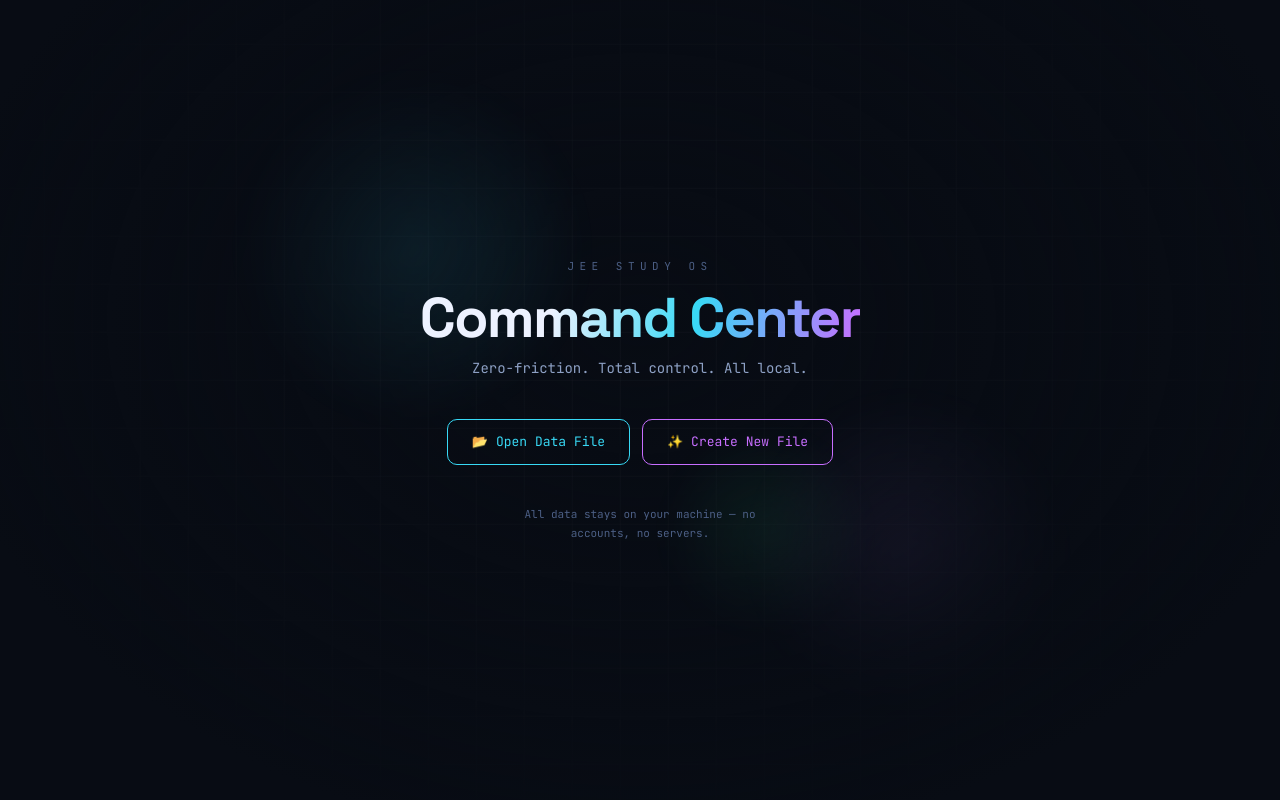
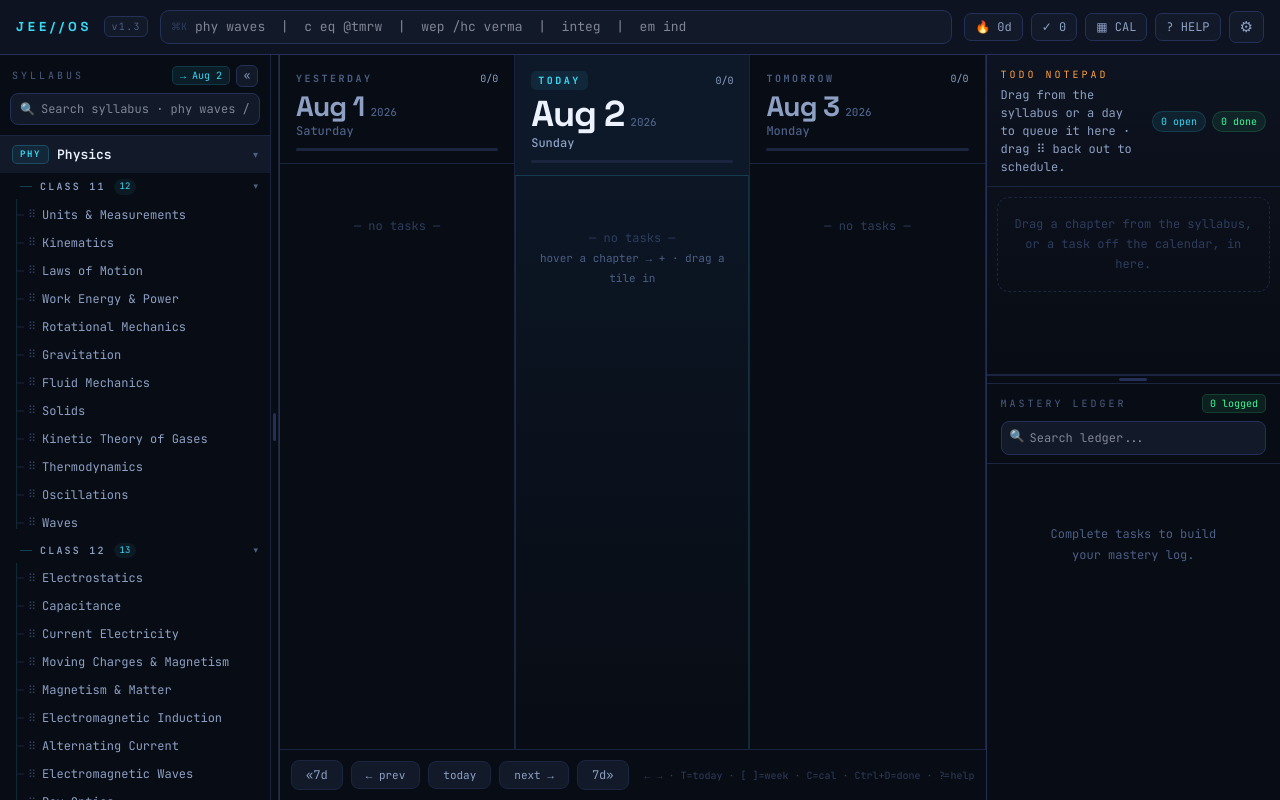
Before and after one commit to Abhi-1-0-1/JEE, a React (Vite) app: page / in a window 1280 px wide. Built offline with nearby package versions, Linux system fonts and the light colour scheme.

Commit message:
use local storage instead of json

```diff
--- a/src/App.jsx
+++ b/src/App.jsx
@@ -544,36 +544,45 @@ const fmtYear    = (iso) => iso.slice(0, 4);
 
 // ─── FILE SYSTEM ACCESS ────────────────────────────────────────────────────────
 
-const fsaSupported = () => typeof window !== "undefined" && typeof window.showOpenFilePicker === "function";
-
-async function openFilePicker() {
-  const [fh] = await window.showOpenFilePicker({ types:[{ description:"JSON Data File", accept:{"application/json":[".json"]} }] });
-  return fh;
-}
-async function saveFilePicker() {
-  return window.showSaveFilePicker({ suggestedName:"jee-study-data.json", types:[{ description:"JSON Data File", accept:{"application/json":[".json"]} }] });
-}
-async function readFH(fh) {
-  const text = await (await fh.getFile()).text();
-  try { return normalizeData(JSON.parse(text)); } catch { return null; }
-}
-async function writeFH(fh, data) {
-  const w = await fh.createWritable();
-  await w.write(JSON.stringify(data, null, 2));
-  await w.close();
+const STORAGE_KEY = "jee-study-os:data:v1";
+
+function storageSupported() {
+  if (typeof window === "undefined" || !window.localStorage) return false;
+  try {
+    const testKey = "jee-study-os:storage-test";
+    window.localStorage.setItem(testKey, "1");
+    window.localStorage.removeItem(testKey);
+    return true;
+  } catch {
+    return false;
+  }
+}
+
+function loadStoredData() {
+  if (!storageSupported()) return normalizeData(DEFAULT_DATA());
+  try {
+    const raw = window.localStorage.getItem(STORAGE_KEY);
+    return raw ? normalizeData(JSON.parse(raw)) : normalizeData(DEFAULT_DATA());
+  } catch {
+    return normalizeData(DEFAULT_DATA());
+  }
+}
+
+function saveStoredData(data) {
+  if (!storageSupported()) throw new Error("Browser storage is unavailable.");
+  window.localStorage.setItem(STORAGE_KEY, JSON.stringify(data));
 }
 
 // ─── SETUP SCREEN ──────────────────────────────────────────────────────────────
 
 function SetupScreen({ onReady }) {
   const [error, setError] = useState("");
-  const handleOpen = async () => {
-    try { const fh = await openFilePicker(); onReady(fh, (await readFH(fh)) ?? normalizeData(DEFAULT_DATA())); }
-    catch (e) { if (e.name !== "AbortError") setError(e.message); }
-  };
-  const handleCreate = async () => {
-    try { const fh = await saveFilePicker(); const fresh = normalizeData(DEFAULT_DATA()); await writeFH(fh, fresh); onReady(fh, fresh); }
-    catch (e) { if (e.name !== "AbortError") setError(e.message); }
+  const handleStart = () => {
+    if (!storageSupported()) {
+      setError("Browser storage is blocked. Enable site data/storage for this site.");
+      return;
+    }
+    onReady(loadStoredData());
   };
   return (
     <div style={{ position:"relative", minHeight:"100vh", background:"var(--bg-base)", display:"flex", flexDirection:"column", alignItems:"center", justifyContent:"center", gap:"2.5rem", fontFamily:"'JetBrains Mono', monospace", padding:"0 1.5rem", overflow:"hidden" }}>
@@ -596,25 +605,18 @@ function SetupScreen({ onReady }) {
 
       <p className="hero-sub" style={{ fontSize:14, color:"var(--text-sec)", marginTop:-28, textAlign:"center" }}>Zero-friction. Total control. All local.</p>
 
-      {fsaSupported() ? (
-        <div className="hero-cta" style={{ display:"flex", gap:12 }}>
-          <button className="hero-btn" onClick={handleOpen} style={{ padding:"12px 24px", fontSize:13, color:"var(--accent-cyan)", border:"1px solid var(--accent-cyan)", background:"var(--accent-cyan)12", borderRadius:10, cursor:"pointer", fontFamily:"'JetBrains Mono', monospace", boxShadow:"0 0 0 0 transparent" }}
-            onMouseEnter={e=>e.currentTarget.style.boxShadow="0 8px 28px -8px #38D9F560"} onMouseLeave={e=>e.currentTarget.style.boxShadow="0 0 0 0 transparent"}
-          >📂 Open Data File</button>
-          <button className="hero-btn" onClick={handleCreate} style={{ padding:"12px 24px", fontSize:13, color:"var(--accent-purple)", border:"1px solid var(--accent-purple)", background:"var(--accent-purple)12", borderRadius:10, cursor:"pointer", fontFamily:"'JetBrains Mono', monospace", boxShadow:"0 0 0 0 transparent" }}
-            onMouseEnter={e=>e.currentTarget.style.boxShadow="0 8px 28px -8px #B084FC60"} onMouseLeave={e=>e.currentTarget.style.boxShadow="0 0 0 0 transparent"}
-          >✨ Create New File</button>
-        </div>
-      ) : (
-        <div className="hero-cta" style={{ color:"var(--accent-red)", fontSize:13, textAlign:"center", maxWidth:380 }}>⚠ Browser does not support File System Access API.<br/>Use Chrome 86+ or Edge 86+.</div>
-      )}
+      <div className="hero-cta" style={{ display:"flex", gap:12 }}>
+        <button className="hero-btn" onClick={handleStart} style={{ padding:"12px 24px", fontSize:13, color:"var(--accent-cyan)", border:"1px solid var(--accent-cyan)", background:"var(--accent-cyan)12", borderRadius:10, cursor:"pointer", fontFamily:"'JetBrains Mono', monospace", boxShadow:"0 0 0 0 transparent" }}
+          onMouseEnter={e=>e.currentTarget.style.boxShadow="0 8px 28px -8px #38D9F560"} onMouseLeave={e=>e.currentTarget.style.boxShadow="0 0 0 0 transparent"}
+        >Open Planner</button>
+      </div>
       {error && <p style={{ color:"var(--accent-red)", fontSize:12, position:"relative" }}>{error}</p>}
-      <p className="hero-foot" style={{ fontSize:11, color:"var(--text-muted)", maxWidth:280, textAlign:"center", lineHeight:1.7 }}>All data stays on your machine — no accounts, no servers.</p>
+      <p className="hero-foot" style={{ fontSize:11, color:"var(--text-muted)", maxWidth:340, textAlign:"center", lineHeight:1.7 }}>All data stays in this browser profile - no JSON file, no accounts, no servers.</p>
     </div>
   );
 }
 
-// ─── COMMAND BAR ───────────────────────────────────────────────────────────────
+// COMMAND BAR
 
 function CommandBar({ activeDate, onAddTask, cmdRef }) {
   const [val,       setVal]       = useState("");
@@ -1980,8 +1982,7 @@ const SIDEBAR_MAX_WIDTH      = 480;
 const SIDEBAR_COLLAPSED_WIDTH = 44;
 
 export default function App() {
-  const [fileHandle,   setFileHandle]   = useState(null);
-  const [data,         setData]         = useState(null);
+  const [data,         setData]         = useState(() => loadStoredData());
   const [activeDate,   setActiveDate]   = useState(todayStr());
   const [showHelp,     setShowHelp]     = useState(false);
   const [showCalendar, setShowCalendar] = useState(false);
@@ -2047,18 +2048,19 @@ export default function App() {
   const resetSidebarWidth = useCallback(() => setSidebarWidth(SIDEBAR_DEFAULT_WIDTH), []);
 
   const schedSave = useCallback((nextData) => {
-    if (!fileHandle) return;
     clearTimeout(saveTimer.current);
     setSaveStatus("saving");
     saveTimer.current = setTimeout(() => {
-      writeFH(fileHandle, { ...nextData, meta:{ ...nextData.meta, lastModified:new Date().toISOString() } })
-        .then(() => {
-          setSaveStatus("saved");
-          setTimeout(() => setSaveStatus((s) => (s === "saved" ? "idle" : s)), 1800);
-        })
-        .catch(() => setSaveStatus("idle"));
+      try {
+        saveStoredData({ ...nextData, meta:{ ...nextData.meta, lastModified:new Date().toISOString() } });
+        setSaveStatus("saved");
+        setTimeout(() => setSaveStatus((s) => (s === "saved" ? "idle" : s)), 1800);
+      } catch (e) {
+        console.error(e);
+        setSaveStatus("idle");
+      }
     }, 300);
-  }, [fileHandle]);
+  }, []);
 
   const patch = useCallback((updater) => {
     setData(prev => { const next = typeof updater==="function"?updater(prev):updater; schedSave(next); return next; });
@@ -2246,14 +2248,8 @@ export default function App() {
     handleTileDrop(date, { text:note.text, note:note.note });
   }, [handleTileDrop]);
 
-  const handleSwapFile = async () => {
-    try {
-      const fh = await openFilePicker();
-      setFileHandle(fh);
-      setData((await readFH(fh)) ?? normalizeData(DEFAULT_DATA()));
-      pushToast("Switched data file", { icon:"📂" });
-    }
-    catch (e) { if (e.name!=="AbortError") console.error(e); }
+  const handleStorageInfo = () => {
+    pushToast("Planner data is saved in this browser profile", { icon:"OK" });
   };
 
   const masteryLedger = useMemo(() => {
@@ -2274,7 +2270,7 @@ export default function App() {
   const totalDoneBump = useBump(totalDone);
   const visibleDays = useMemo(() => [-1,0,1].map(i=>shiftDateStr(activeDate,i)), [activeDate]);
 
-  if (!data) return (<><InjectStyles /><SetupScreen onReady={(fh,d)=>{ setFileHandle(fh); setData(normalizeData(d)); }} /></>);
+  if (!data) return (<><InjectStyles /><SetupScreen onReady={(d)=>setData(normalizeData(d))} /></>);
 
   const today = todayStr();
 
@@ -2305,7 +2301,7 @@ export default function App() {
             <button className="press-scale" onClick={() => setShowHelp(true)} title="Help (?)" style={{ color:"var(--text-sec)", background:"var(--bg-elevated)", border:"1px solid var(--border-main)", borderRadius:7, padding:"4px 10px", fontSize:12, cursor:"pointer", fontFamily:"'JetBrains Mono', monospace", transition:"color 0.12s" }}
               onMouseEnter={e=>e.currentTarget.style.color="var(--accent-cyan)"} onMouseLeave={e=>e.currentTarget.style.color="var(--text-sec)"}
             >? HELP</button>
-            <button onClick={handleSwapFile} title="Switch data file" style={{ color:"var(--text-sec)", background:"var(--bg-elevated)", border:"1px solid var(--border-main)", borderRadius:7, padding:"4px 10px", fontSize:15, cursor:"pointer", transition:"color 0.12s" }}
+            <button onClick={handleStorageInfo} title="Storage info" style={{ color:"var(--text-sec)", background:"var(--bg-elevated)", border:"1px solid var(--border-main)", borderRadius:7, padding:"4px 10px", fontSize:15, cursor:"pointer", transition:"color 0.12s" }}
               onMouseEnter={e=>e.currentTarget.style.color="var(--text-primary)"} onMouseLeave={e=>e.currentTarget.style.color="var(--text-sec)"}
             >⚙</button>
           </div>
```
